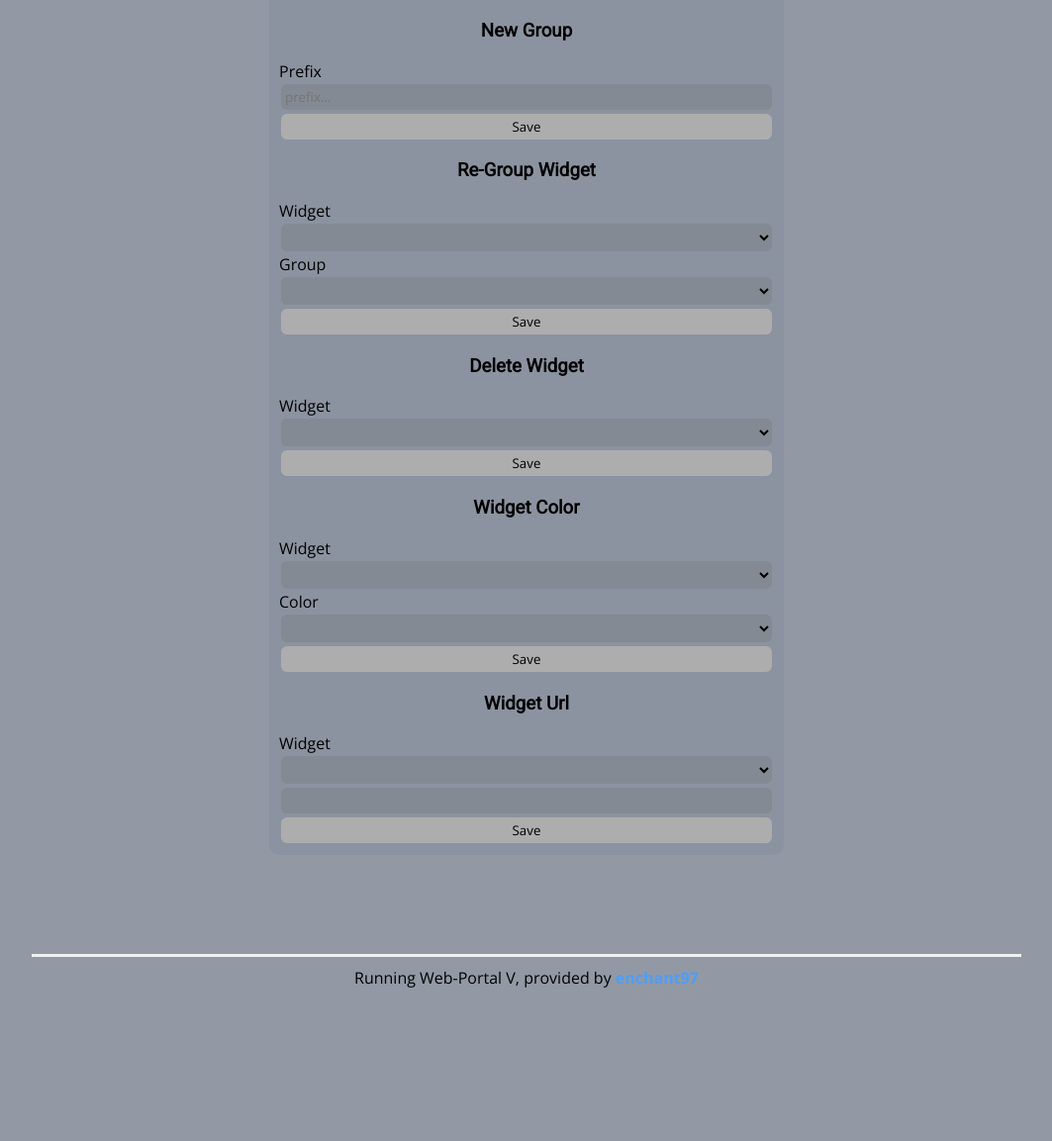
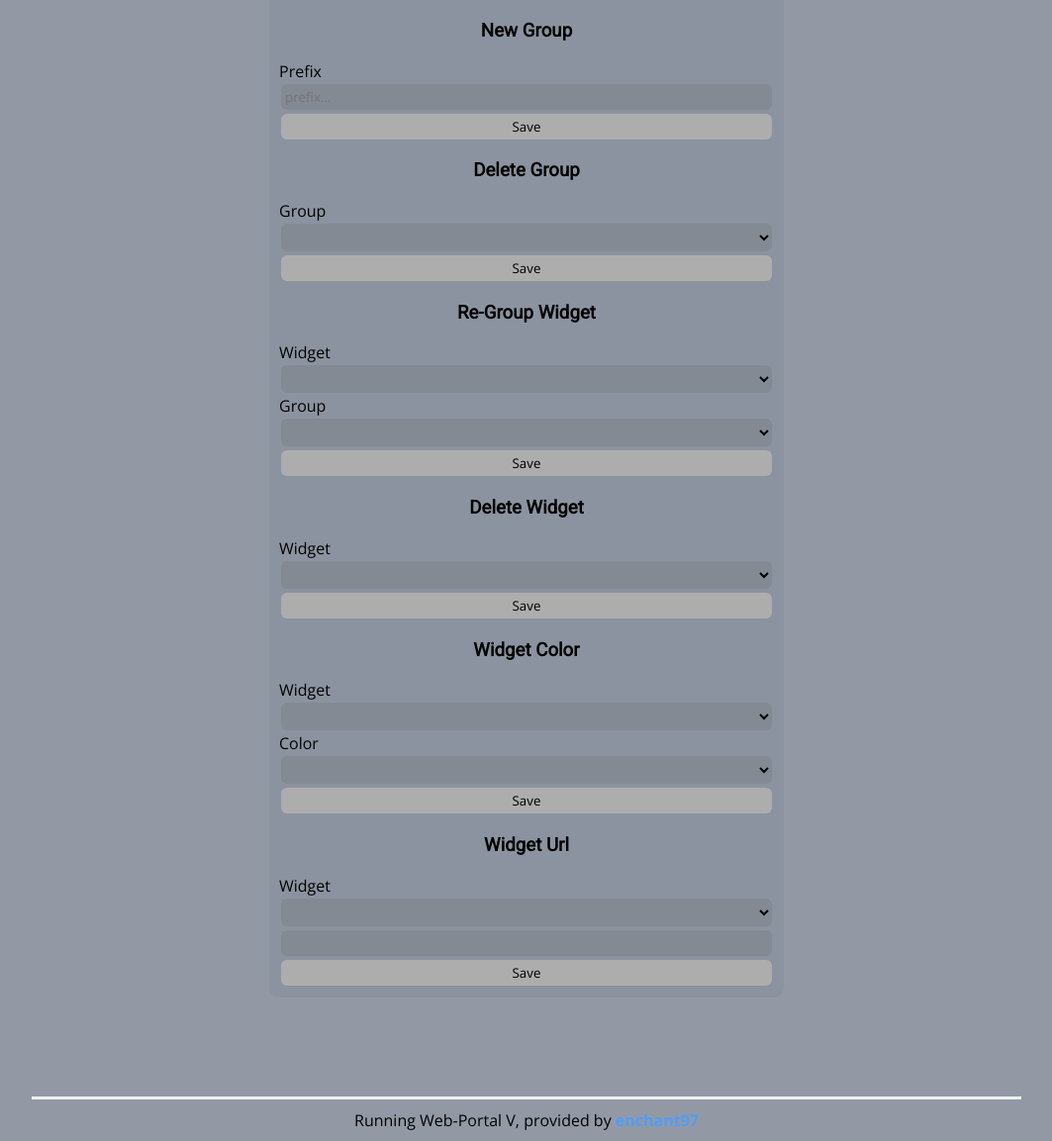
Before and after one commit to enchant97/web-portal, a Python web app: template web_portal/templates/admin/widgets.jinja2 in a window 1280 px wide. Shown: the part 499-1652 px from the top of the page at 99% size, without its empty margins (108-1171 px from the left). Before the commit the page ends 1497 px from the top, so only its background shows below. Run offline with Jinja, Linux system fonts and the light colour scheme; the template is opened without the code that fills it, so the values that code supplies are empty.

Commit message:
add panel group deletion

```diff
--- a/web_portal/templates/admin/widgets.jinja2
+++ b/web_portal/templates/admin/widgets.jinja2
@@ -26,6 +26,18 @@
         <h3>New Group</h3>
         <label for="new-group-prefix">Prefix</label>
         <input type="text" name="prefix" id="new-group-prefix" required placeholder="prefix...">
+        <button type="submit">Save</button>
+    </form>
+
+    <form action="{{ url_for('admin.post_delete_group') }}" method="post">
+        <h3>Delete Group</h3>
+        <label for="delete-group-id">Group</label>
+        <select name="group_id" id="delete-group-id" required>
+            <option value=""></option>
+            {% for group in groups %}
+            <option value="{{ group.id }}">{{ group.prefix }}</option>
+            {% endfor %}
+        </select>
         <button type="submit">Save</button>
     </form>
 
```
Also changed, not shown: web_portal/database/crud.py (+15 -1 lines), web_portal/views/admin.py (+12 -0 lines).
